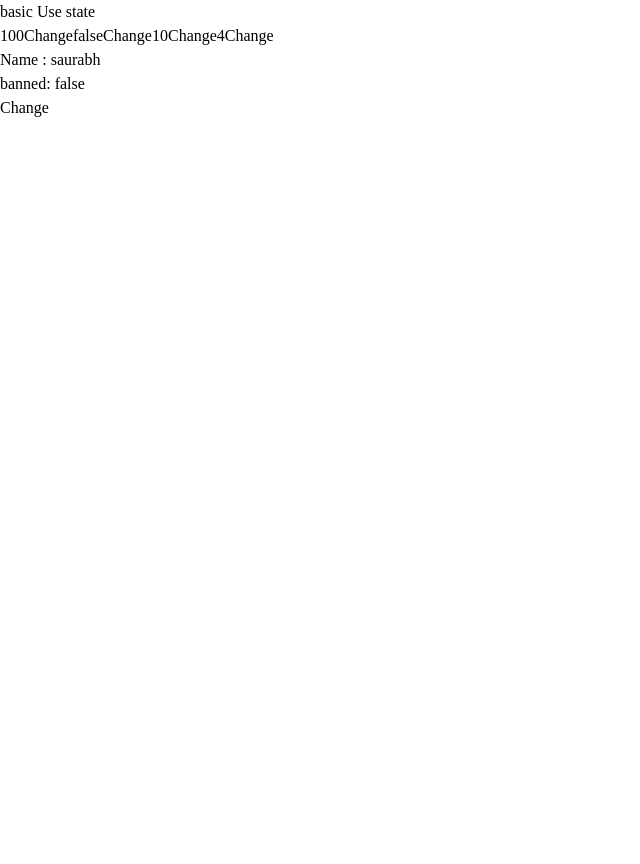
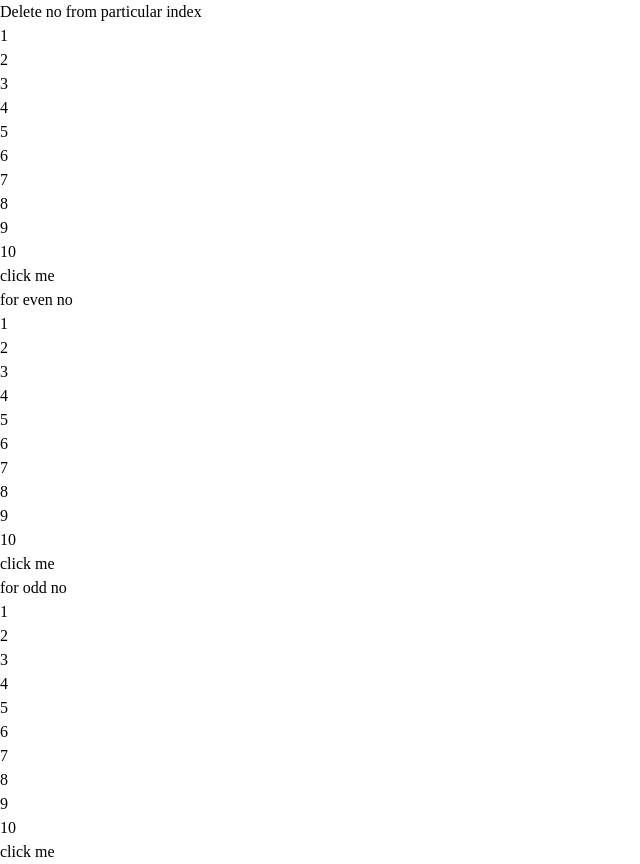
Before and after one commit to saurabhnathofficial/React, a React (Vite) app: page / in a window 1280 px wide. Shown: the whole page, without its empty margins (0-640 px from the left). Before the commit the page ends 800 px from the top, so only its background shows below. Built offline with nearby package versions, Linux system fonts and the light colour scheme.

Commit message:
study about condition in useState

```diff
--- a/src/App.jsx
+++ b/src/App.jsx
@@ -1,11 +1,15 @@
 import React from "react";
 import UseState from "./Components/UseState";
+import UseStateD_2 from "./Components/UseStateD_2";
+import UseStateD_3 from "./Components/UseStateD_3";
 
 const App = () => {
 
   return (
     <div>
-      <UseState />
+      {/* <UseState /> */}
+      {/* <UseStateD_2 /> */}
+      <UseStateD_3 />
     </div>
   );
 };
```
Also changed, not shown: src/Components/react.txt.
